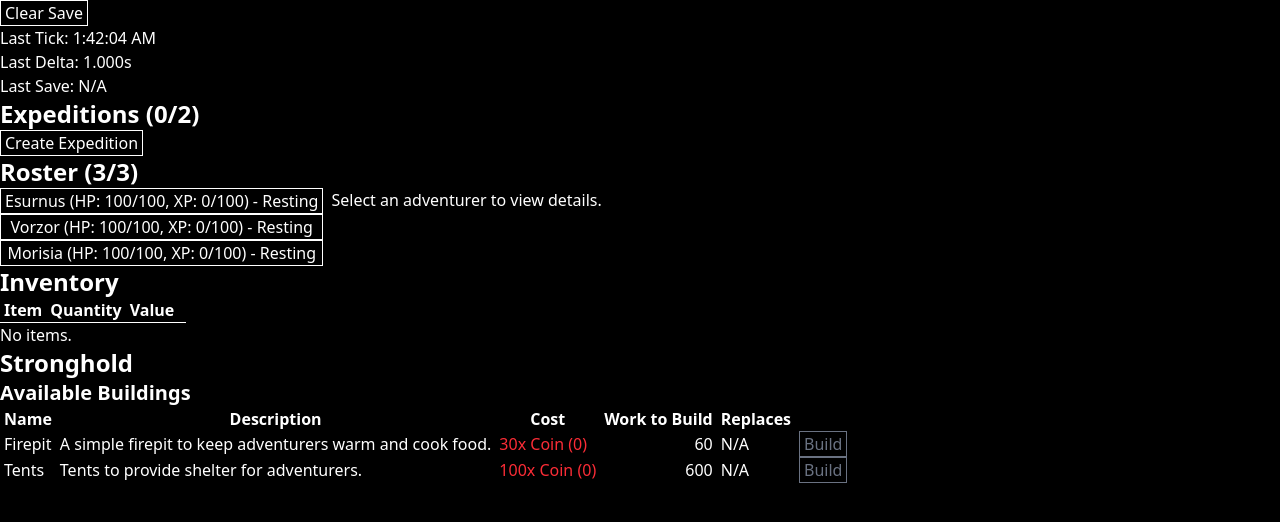
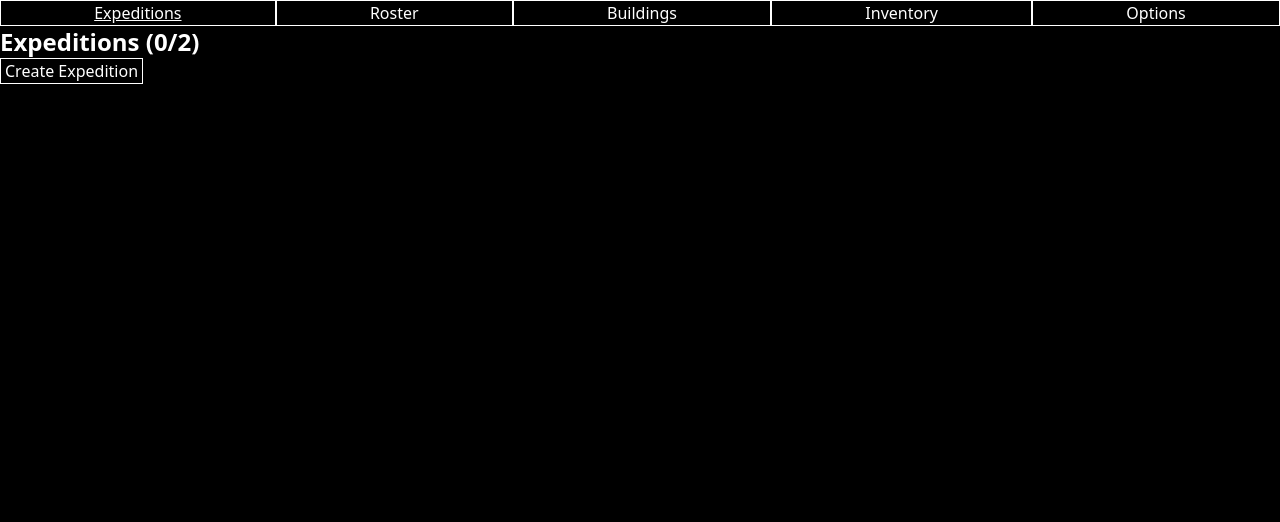
Before and after one commit to renatodellosso/guildmaster, a React (Vite) app: page / in a window 1280 px wide. Shown: the top 522 px of the page. Built offline with nearby package versions, Linux system fonts and the light colour scheme.

Commit message:
Only display one menu at a time

```diff
--- a/src/components/MainGameWindow.tsx
+++ b/src/components/MainGameWindow.tsx
@@ -1,11 +1,20 @@
 import useTick from "@/lib/hooks/useTick";
-import { clearSave } from "@/lib/saveUtils";
 import { Context } from "@/lib/utilTypes";
 import InventoryDisplay from "./InventoryDisplay";
 import ExpeditionsMenu from "./menus/ExpeditionsMenu";
 import RosterMenu from "./menus/RosterMenu";
 import { GameContext } from "@/lib/gameContext";
 import BuildingsMenu from "./menus/BuildingsMenu";
+import { ComponentType, useState } from "react";
+import OptionsMenu from "./menus/OptionsMenu";
+
+enum MenuId {
+  Expeditions = "Expeditions",
+  Roster = "Roster",
+  Buildings = "Buildings",
+  Inventory = "Inventory",
+  Options = "Options",
+}
 
 export default function MainGameWindow({
   context,
@@ -16,29 +25,13 @@ export default function MainGameWindow({
 }) {
   const { lastSaveAt, lastDelta } = useTick(context.game!, setGameContext);
 
-  return (
-    <div>
-      <button
-        onClick={() => {
-          clearSave();
-          location.reload();
-        }}
-      >
-        Clear Save
-      </button>
-      <div>
-        Last Tick:{" "}
-        {context.game.lastTick
-          ? new Date(context.game.lastTick).toLocaleTimeString()
-          : "N/A"}
-      </div>
-      <div>Last Delta: {lastDelta ? lastDelta.toFixed(3) + "s" : "N/A"}</div>
-      <div>
-        Last Save:{" "}
-        {lastSaveAt ? new Date(lastSaveAt).toLocaleTimeString() : "N/A"}
-      </div>
-      <ExpeditionsMenu context={context} />
-      <RosterMenu context={context} />
+  const menus: {
+    [key in MenuId]: ComponentType<{ context: Context }>;
+  } = {
+    Expeditions: ExpeditionsMenu,
+    Roster: RosterMenu,
+    Buildings: BuildingsMenu,
+    Inventory: ({ context }: { context: Context }) => (
       <div>
         <h1>Inventory</h1>
         <InventoryDisplay
@@ -47,7 +40,34 @@ export default function MainGameWindow({
           canSell={true}
         />
       </div>
-      <BuildingsMenu context={context} />
+    ),
+    Options: ({ context }: { context: Context }) => (
+      <OptionsMenu
+        context={context}
+        lastSaveAt={lastSaveAt}
+        lastDelta={lastDelta}
+      />
+    ),
+  };
+
+  const [menu, setMenu] = useState<MenuId>(MenuId.Expeditions);
+
+  const MenuComponent = menus[menu];
+
+  return (
+    <div>
+      <div className="flex w-full">
+        {Object.keys(menus).map((menuId) => (
+          <button
+            key={menuId}
+            onClick={() => setMenu(menuId as MenuId)}
+            className={`${menu === menuId ? "underline" : ""} grow`}
+          >
+            {menuId}
+          </button>
+        ))}
+      </div>
+      <MenuComponent context={context} />
     </div>
   );
 }
--- /dev/null
+++ b/src/components/menus/OptionsMenu.tsx
@@ -0,0 +1,48 @@
+import { clearSave, saveGame } from "@/lib/saveUtils";
+import { Context } from "@/lib/utilTypes";
+
+export default function OptionsMenu({
+  context,
+  lastSaveAt,
+  lastDelta,
+}: {
+  context: Context;
+  lastSaveAt: number | undefined;
+  lastDelta: number | undefined;
+}) {
+  return (
+    <div className="flex flex-col w-1/8">
+      <h1>Options</h1>
+      <button
+        onClick={() => {
+          if (!confirm("Are you sure you want to delete your save?")) {
+            return;
+          }
+          clearSave();
+          location.reload();
+        }}
+        className="bg-red-800"
+      >
+        Delete Save
+      </button>
+      <button
+        onClick={() => {
+          saveGame(context.game!);
+        }}
+      >
+        Save Game
+      </button>
+      <div>
+        Last Tick:{" "}
+        {context.game.lastTick
+          ? new Date(context.game.lastTick).toLocaleTimeString()
+          : "N/A"}
+      </div>
+      <div>Last Delta: {lastDelta ? lastDelta.toFixed(3) + "s" : "N/A"}</div>
+      <div>
+        Last Save:{" "}
+        {lastSaveAt ? new Date(lastSaveAt).toLocaleTimeString() : "N/A"}
+      </div>
+    </div>
+  );
+}
```
